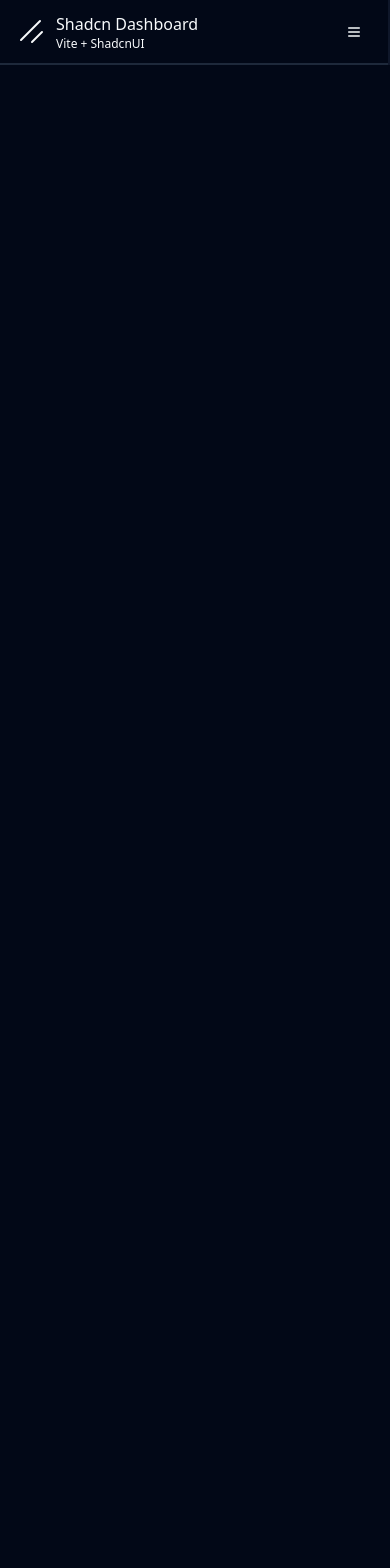
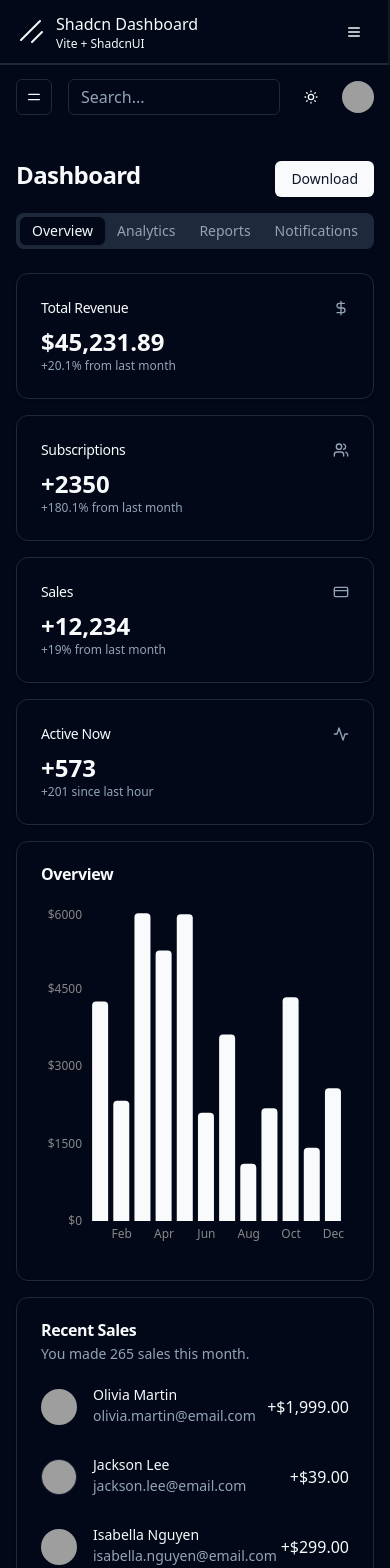
Before and after one commit to renhuawei/vite-web, a React (Vite) app: page / in a window 390 px wide. Shown: the top 1568 px of the page. Before the commit the page ends 844 px from the top, so only its background shows below. Built offline with nearby package versions, Linux system fonts and the light colour scheme; grey boxes are pictures that could not be loaded.

Commit message:
refactor: update main panel to be responsive

```diff
--- a/src/pages/dashboard/main-panel.tsx
+++ b/src/pages/dashboard/main-panel.tsx
@@ -19,9 +19,9 @@ export default function MainPanel() {
   const { theme, setTheme } = useTheme()
 
   return (
-    <div className='hidden flex-col md:flex'>
-      <div className=''>
-        <div className='flex h-16 items-center px-8'>
+    <div className='h-full flex-col md:flex'>
+      {/* ===== Top Heading ===== */}
+      <div className='flex h-16 items-center gap-4 px-4 md:px-8'>
         <TopNav links={topNav} />
         <div className='ml-auto flex items-center space-x-4'>
           <Search />
@@ -31,38 +31,37 @@ export default function MainPanel() {
             className='rounded-full'
             onClick={() => setTheme(theme === 'light' ? 'dark' : 'light')}
           >
-              {theme === 'light' ? (
-                <IconMoon size={20} />
-              ) : (
-                <IconSun size={20} />
-              )}
+            {theme === 'light' ? <IconMoon size={20} /> : <IconSun size={20} />}
           </Button>
           <UserNav />
         </div>
       </div>
-      </div>
-      <div className='flex-1 space-y-4 p-8 pt-6'>
+
+      {/* ===== Main ===== */}
+      <div className='h-full flex-1 space-y-4 overflow-y-auto px-4 py-6 pt-6 md:px-8'>
         <div className='flex items-center justify-between space-y-2'>
-          <h2 className='text-3xl font-bold tracking-tight'>Dashboard</h2>
+          <h2 className='text-2xl font-bold tracking-tight md:text-3xl'>
+            Dashboard
+          </h2>
           <div className='flex items-center space-x-2'>
             <Button>Download</Button>
           </div>
         </div>
-        <Tabs defaultValue='overview' className='space-y-4'>
+        <Tabs
+          orientation='vertical'
+          defaultValue='overview'
+          className='space-y-4'
+        >
+          <div className='w-full overflow-x-scroll pb-2'>
             <TabsList>
               <TabsTrigger value='overview'>Overview</TabsTrigger>
-            <TabsTrigger value='analytics' disabled>
-              Analytics
-            </TabsTrigger>
-            <TabsTrigger value='reports' disabled>
-              Reports
-            </TabsTrigger>
-            <TabsTrigger value='notifications' disabled>
-              Notifications
-            </TabsTrigger>
+              <TabsTrigger value='analytics'>Analytics</TabsTrigger>
+              <TabsTrigger value='reports'>Reports</TabsTrigger>
+              <TabsTrigger value='notifications'>Notifications</TabsTrigger>
             </TabsList>
+          </div>
           <TabsContent value='overview' className='space-y-4'>
-            <div className='grid gap-4 md:grid-cols-2 lg:grid-cols-4'>
+            <div className='grid gap-4 sm:grid-cols-2 lg:grid-cols-4'>
               <Card>
                 <CardHeader className='flex flex-row items-center justify-between space-y-0 pb-2'>
                   <CardTitle className='text-sm font-medium'>
@@ -165,8 +164,8 @@ export default function MainPanel() {
                 </CardContent>
               </Card>
             </div>
-            <div className='grid gap-4 md:grid-cols-2 lg:grid-cols-7'>
-              <Card className='col-span-4'>
+            <div className='grid grid-cols-1 gap-4 lg:grid-cols-7'>
+              <Card className='col-span-1 lg:col-span-4'>
                 <CardHeader>
                   <CardTitle>Overview</CardTitle>
                 </CardHeader>
@@ -174,7 +173,7 @@ export default function MainPanel() {
                   <Overview />
                 </CardContent>
               </Card>
-              <Card className='col-span-3'>
+              <Card className='col-span-1 lg:col-span-3'>
                 <CardHeader>
                   <CardTitle>Recent Sales</CardTitle>
                   <CardDescription>
```
Lines whose indentation alone changed are shown as unchanged.
